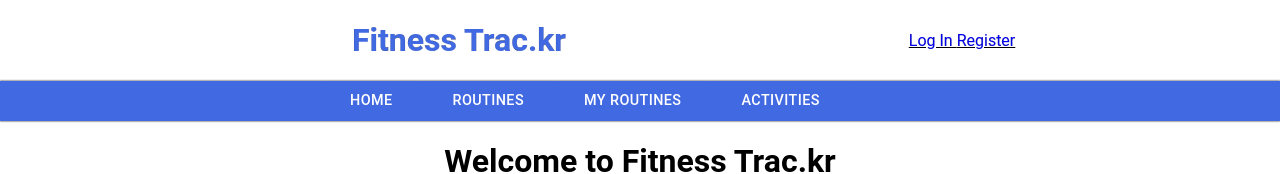
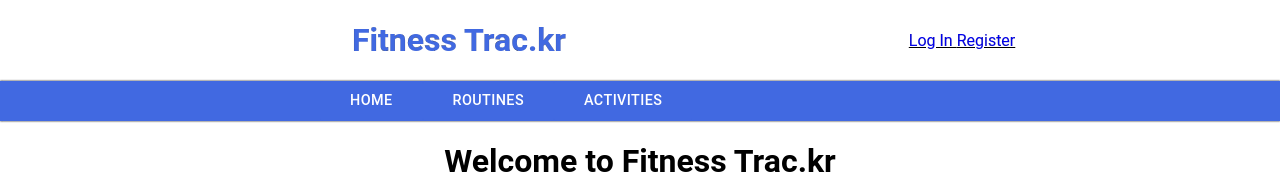
Before and after one commit to BrysD-27/fitnessTrac.kr_Brys_Shristi, a React (Create React App) app: page / in a window 1280 px wide. Shown: the top 174 px of the page. Built offline with nearby package versions, Linux system fonts and the light colour scheme.

Commit message:
fixed my routines to show only when  lohhed in

```diff
--- a/src/components/Header.js
+++ b/src/components/Header.js
@@ -29,14 +29,14 @@ const Header = ({isLoggedIn, setToken}) => {
                 <h1>Fitness Trac.kr</h1>
                 { isLoggedIn ?
                     <div>
+
                         <button  onClick={handleLogout} ><Link to= {"/Logout"}>  LOGOUT </Link></button>
                     </div>
                     :
                     <div>
                         <Link to= {"/users/login"}> Log In </Link>
                         <Link to= {"/users/register"}> Register </Link>
-                        {/* <a className="h21" href="/users/login">Log In</a>
-                        <a className="h21" href="/">Register</a> */}
+
                     </div>
                 }
             </div>
@@ -45,7 +45,7 @@ const Header = ({isLoggedIn, setToken}) => {
             <div id="nav-bar">
                 <StyledButton component={Link} to="/">Home</StyledButton>
                 <StyledButton component={Link} to ="/routines">Routines</StyledButton>
-                <StyledButton component={Link} to="/my_routines">My routines</StyledButton>
+                { isLoggedIn? <StyledButton component={Link} to="/my_routines">My routines</StyledButton> :<></>}
                 <StyledButton component={Link} to='/activities'>Activities</StyledButton>
             </div>
         </header>
```
